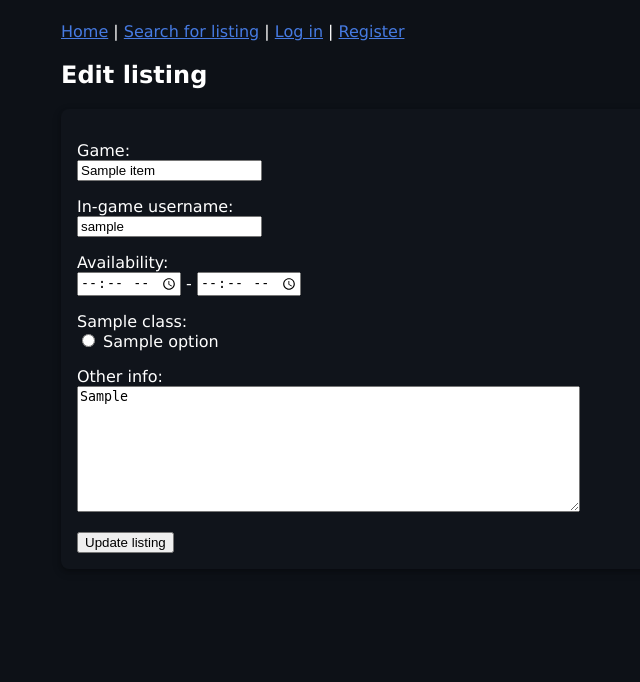
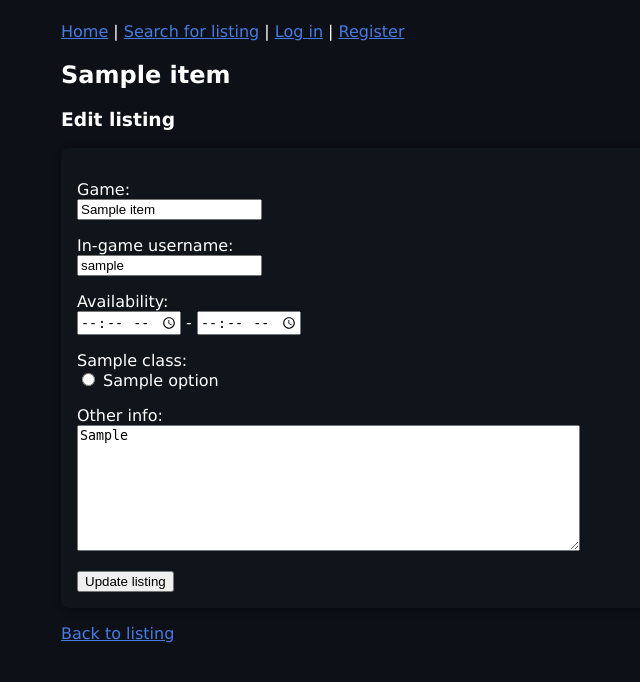
Before and after one commit to Akoivul/FightLink, a Flask app: template templates/edit_item.html in a window 1280 px wide. Shown: the part 59-741 px from the top of the page, without its empty margins (179-819 px from the left). Run offline with Flask 3, Linux system fonts and the light colour scheme; the template is opened without the code that fills it: most values are stand-ins (such as "Sample title", 1, 10 or a date in 2020).

Commit message:
Improve edit/remove pages

```diff
--- a/templates/edit_item.html
+++ b/templates/edit_item.html
@@ -3,7 +3,8 @@
 {% block title %}Edit listing{% endblock %}
 
 {% block content %}
-<h2>Edit listing</h2>
+<h2>{{ item.game_name }}</h2>
+<h3>Edit listing</h3>
 <div class="content">
 <form action="/update_item" method="post">
   <p>
@@ -36,4 +37,7 @@
   <input type="submit" value="Update listing" />
 </form>
 </div>
+<p>
+  <a href="/item/{{ item.id }}" style="color: #467be3;">Back to listing</a>
+</p>
 {% endblock %}
--- a/templates/show_item.html
+++ b/templates/show_item.html
@@ -23,7 +23,7 @@ Username: {{ item.game_username }}<br />
   {% endfor %}
 {% endif %}
 <div style="white-space: pre-line;">
-  <br>{{ item.other_info }}
+  {{ item.other_info }}
 </div>
 </p>
 </div>
```
Also changed, not shown: templates/remove_item.html (+5 -2 lines).
